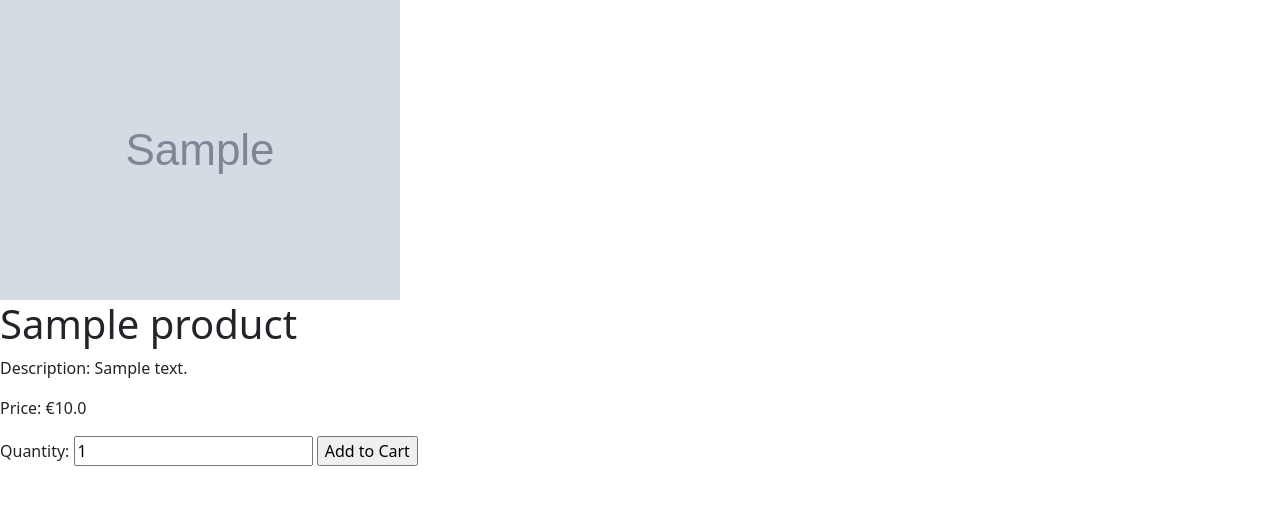
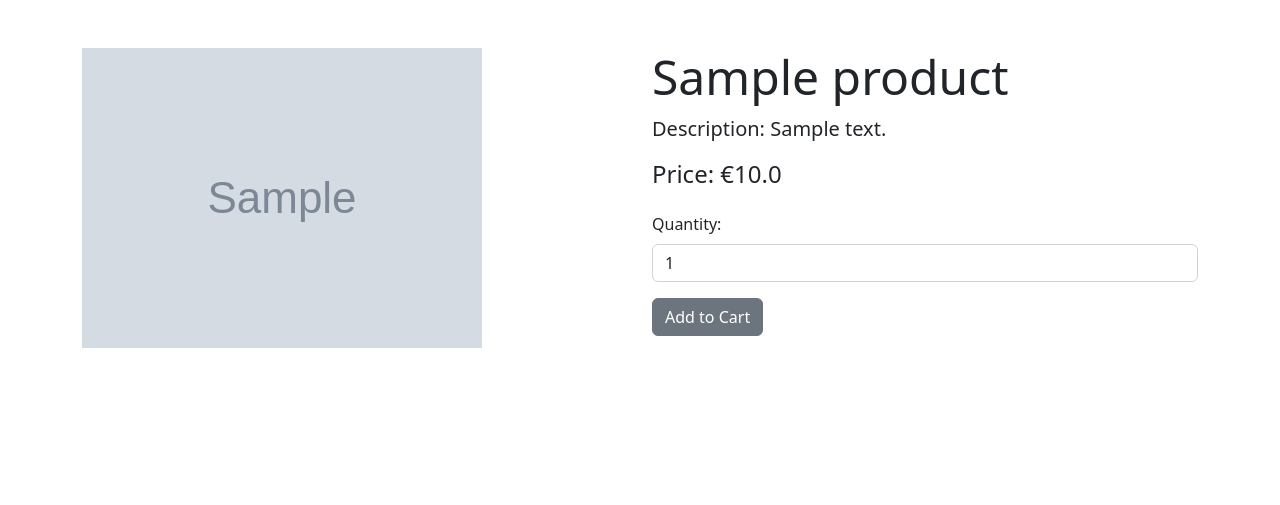
Before and after one commit to robbedeclerk/webshop_eindwerk, a Flask app: page /product/1 in a window 1280 px wide. Shown: the part 76-581 px from the top of the page. Run offline with Flask 3, Linux system fonts and the light colour scheme; tables that the repository leaves empty hold one stand-in row (values such as "Sample post"); grey boxes marked "Sample" are stand-in pictures; some libraries are stand-ins or nearby versions.

Commit message:
product page layout

```diff
--- a/app/templates/product.html
+++ b/app/templates/product.html
@@ -1,21 +1,23 @@
 {% extends "base.html" %}
+
 {% block content %}
-<body>
-    <div class="product-details">
-        <div class="product-image">
-            <img src="{{ url_for('static', filename='assets/images/' + product.image_filename) }}" alt="{{ product.name }}">
+<div class="container my-5">
+    <div class="row">
+        <div class="col-md-6">
+            <img src="{{ url_for('static', filename='assets/images/' + product.image_filename) }}" alt="{{ product.name }}" class="img-fluid">
         </div>
-        <div class="product-info">
-            <h1>{{ product.name }}</h1>
-            <p>Description: {{ product.description }}</p>
-            <p>Price: €{{ product.price }}</p>
-
-            <form action="{{ url_for('add_to_cart', product_id=product.id) }}" method="post">
-                <label for="quantity">Quantity:</label>
-                <input type="number" name="quantity" id="quantity" value="1" min="1">
-                <input type="submit" value="Add to Cart">
+        <div class="col-md-6">
+            <h1 class="display-5">{{ product.name }}</h1>
+            <p class="lead">Description: {{ product.description }}</p>
+            <p class="h4">Price: €{{ product.price }}</p>
+            <form action="{{ url_for('add_to_cart', product_id=product.id) }}" method="post" class="mt-4">
+                <div class="mb-3">
+                    <label for="quantity" class="form-label">Quantity:</label>
+                    <input type="number" name="quantity" id="quantity" class="form-control" value="1" min="1">
+                </div>
+                <button type="submit" class="btn btn-secondary">Add to Cart</button>
             </form>
         </div>
     </div>
-</body>
+</div>
 {% endblock %}
```
